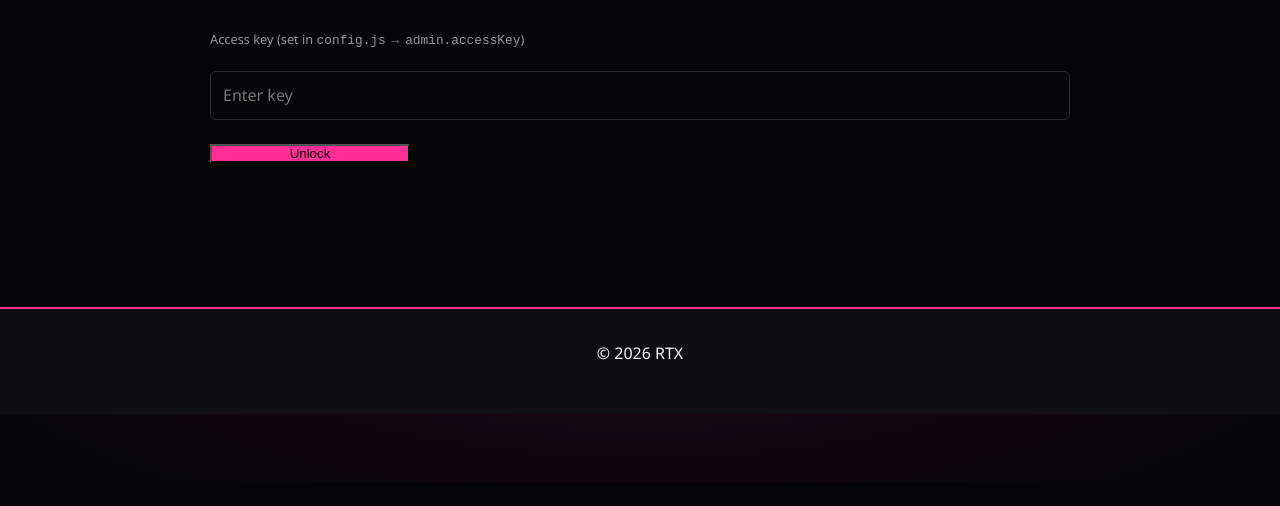
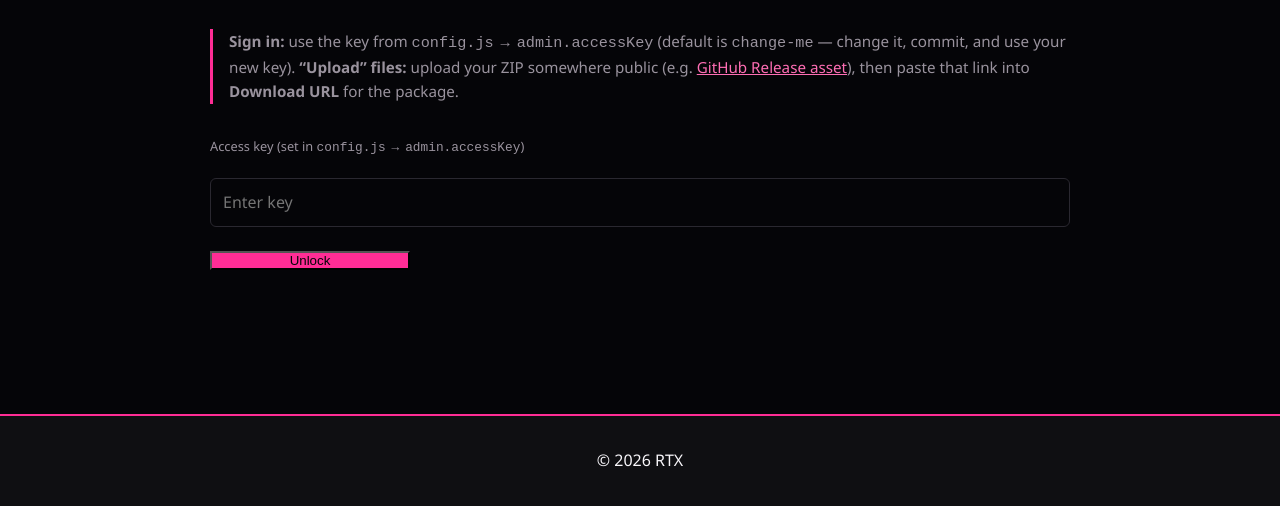
Before and after one commit to fxapworld/RTX, a website: page admin.html in a window 1280 px wide. Shown: the part 318-824 px from the top of the page. Before the commit the page ends 800 px from the top, so only its background shows below. Drawn offline with Linux system fonts and the light colour scheme.

Commit message:
Add files via upload

```diff
--- a/admin.html
+++ b/admin.html
@@ -64,6 +64,10 @@
         <p class="sub">
             GitHub Pages only serves static files — there is no server upload. Build your catalog here, then
             <strong>Download products.json</strong> and commit it to your repo (or host ZIPs on <a href="https://github.com/releases" target="_blank" rel="noopener">GitHub Releases</a> / your CDN and paste the download URL).
+        </p>
+        <p class="sub" style="border-left:3px solid var(--accent-pink);padding-left:1rem;">
+            <strong>Sign in:</strong> use the key from <code>config.js</code> → <code>admin.accessKey</code> (default is <code>change-me</code> — change it, commit, and use your new key).
+            <strong>“Upload” files:</strong> upload your ZIP somewhere public (e.g. <a href="https://docs.github.com/en/repositories/releasing-projects-on-github/about-releases" target="_blank" rel="noopener">GitHub Release asset</a>), then paste that link into <strong>Download URL</strong> for the package.
         </p>
 
         <div id="lockGate" class="admin-grid">
--- a/config.js
+++ b/config.js
@@ -33,7 +33,7 @@ const CONFIG = {
 
     // Simple gate for admin.html (not secret in repo — use private repo or omit admin link)
     admin: {
-        accessKey: 'change-me'
+        accessKey: 'ocho246'
     }
 };
 
```
